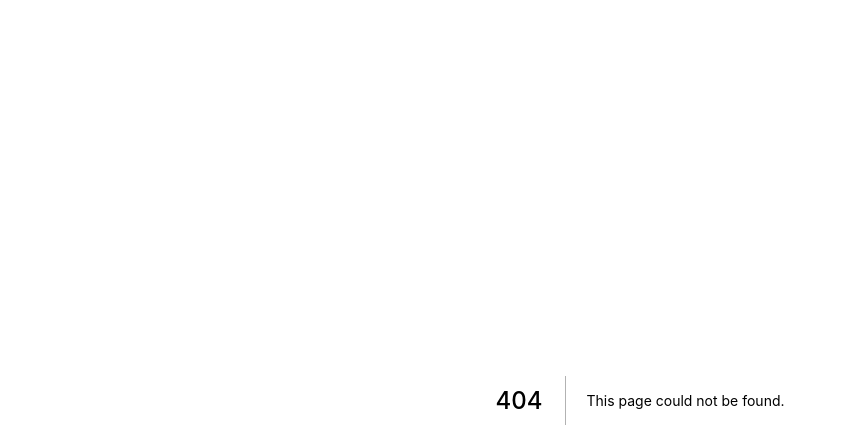
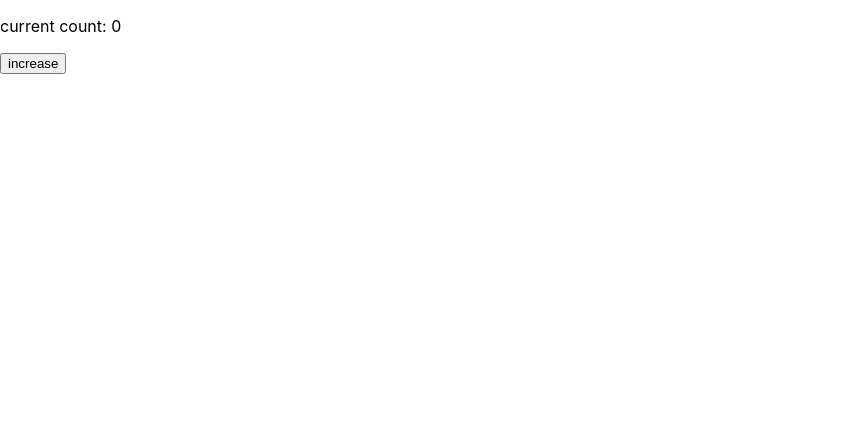
Before and after one commit to tatikaze/next-ts-starter, a Next.js app: page /count in a window 1280 px wide. Before the commit this address had no page. Shown: the top 448 px of the page, without its empty margins (0-847 px from the left). Built offline with nearby package versions, Linux system fonts and the light colour scheme.

Commit message:
feat: add global state

```diff
--- a/pages/_app.tsx
+++ b/pages/_app.tsx
@@ -3,12 +3,15 @@ import { AppProps } from 'next/app'
 import { ThemeProvider } from 'styled-components'
 import '../styles/globals.css'
 import { theme } from '~/styles/theme'
+import { RootProvider } from '~/store'
 
 const MyApp: React.FC<AppProps> = ({ Component, pageProps }: AppProps) => {
   return (
-    <ThemeProvider theme={theme}>
-      <Component {...pageProps} />
-    </ThemeProvider>
+    <RootProvider>
+      <ThemeProvider theme={theme}>
+        <Component {...pageProps} />
+      </ThemeProvider>
+    </RootProvider>
   )
 }
 
--- /dev/null
+++ b/pages/count.tsx
@@ -0,0 +1,15 @@
+import React from 'react'
+import { useCount } from '~/store/actions'
+
+export const Count: React.FC = () => {
+  const { count, increase_count } = useCount()
+
+  return (
+    <div>
+      <p>current count: {count}</p>
+      <button onClick={increase_count}>increase</button>
+    </div>
+  )
+}
+
+export default Count
--- /dev/null
+++ b/store/actions/count.ts
@@ -0,0 +1,21 @@
+import { useContext } from 'react'
+import { RootContext, DispatchContext } from '../index'
+
+type UseCount = {
+  count: number
+  increase_count: () => void
+}
+
+export const useCount = (): UseCount => {
+  const { count } = useContext(RootContext)
+  const dispatch = useContext(DispatchContext)
+  const increase_count = () =>
+    dispatch({
+      type: 'INCREASE_COUNT',
+      payload: {
+        count,
+      },
+    })
+
+  return { count, increase_count }
+}
--- /dev/null
+++ b/store/actions/index.ts
@@ -0,0 +1 @@
+export { useCount } from './count'
--- /dev/null
+++ b/store/index.tsx
@@ -0,0 +1,18 @@
+import React, { useReducer } from 'react'
+import { initialState } from './initialState'
+import { reducer } from './reducer'
+import { ActionType } from '~/types'
+
+export const RootContext = React.createContext(initialState)
+export const DispatchContext = React.createContext(
+  (() => true) as React.Dispatch<ActionType>
+)
+
+export const RootProvider: React.FC = ({ children }) => {
+  const [state, dispatch] = useReducer(reducer, initialState)
+  return (
+    <DispatchContext.Provider value={dispatch}>
+      <RootContext.Provider value={state}>{children}</RootContext.Provider>
+    </DispatchContext.Provider>
+  )
+}
--- /dev/null
+++ b/store/initialState.ts
@@ -0,0 +1,5 @@
+import type { RootState } from '~/types'
+
+export const initialState: RootState = {
+  count: 0,
+}
--- /dev/null
+++ b/store/reducer.ts
@@ -0,0 +1,11 @@
+import { RootState, ActionType } from '~/types'
+
+export const reducer = (state: RootState, action: ActionType): RootState => {
+  switch (action.type) {
+    case 'INCREASE_COUNT':
+      return {
+        ...state,
+        count: action.payload.count + 1,
+      }
+  }
+}
--- /dev/null
+++ b/types/index.ts
@@ -0,0 +1,2 @@
+export * from './styled-components.d'
+export * from './context.d'
```
Also changed, not shown: types/context.d.ts (added, +10 -0 lines).
